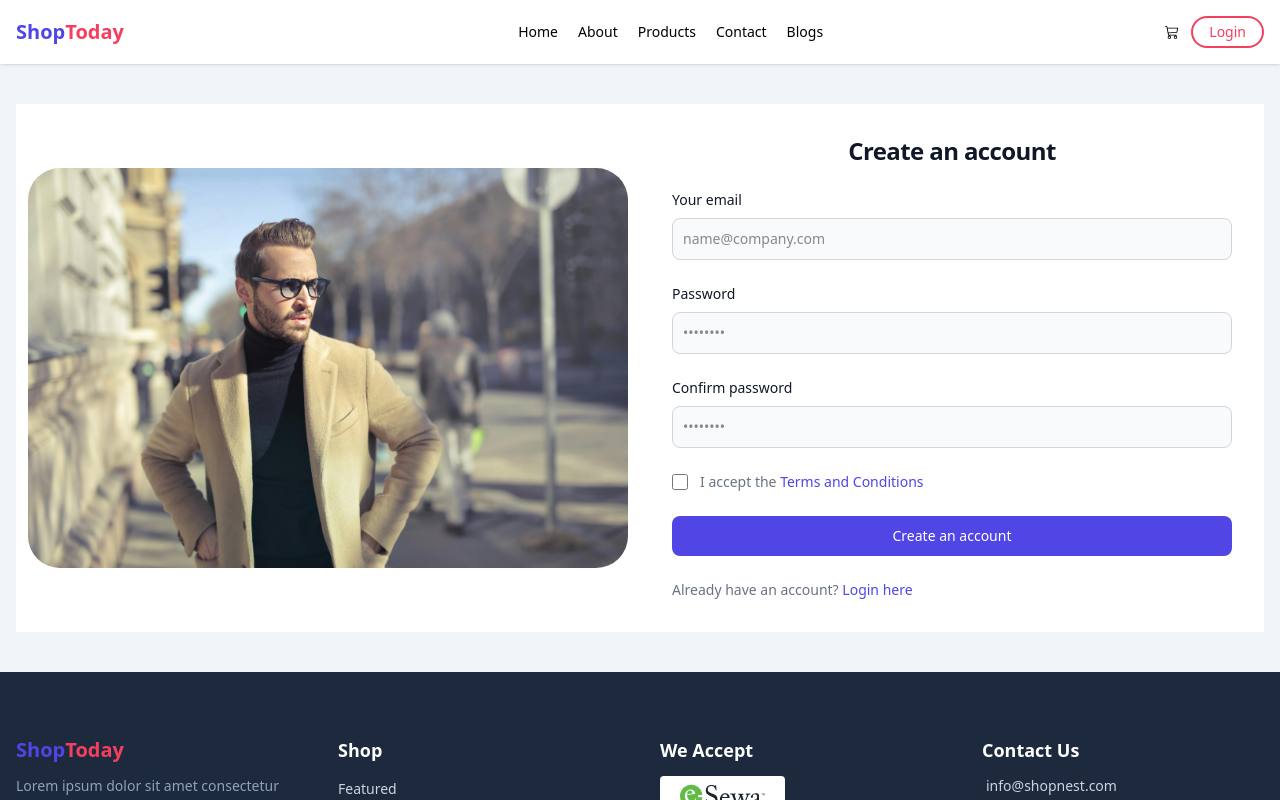
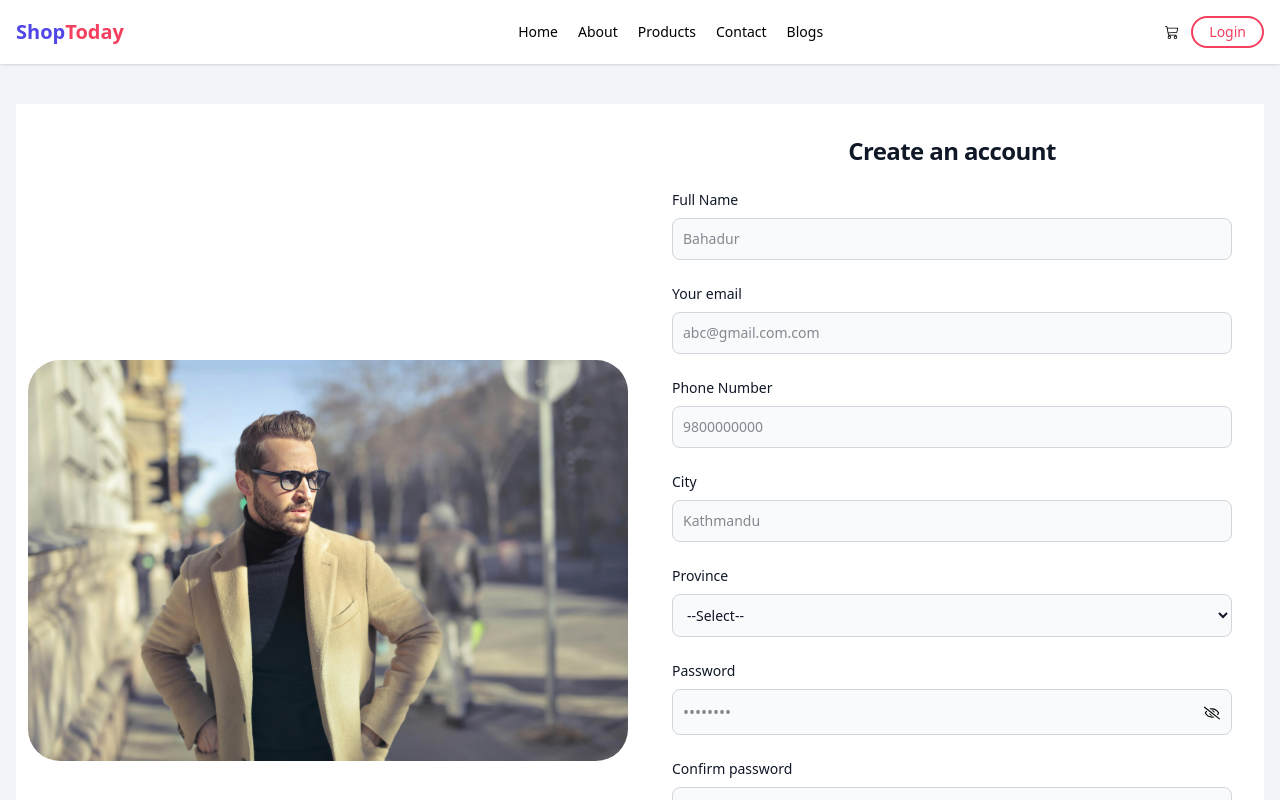
Before and after one commit to baivabbhusal/nextJs, a Next.js app: page /register in a window 1280 px wide. Shown: the top 800 px of the page. Built offline with nearby package versions, Linux system fonts and the light colour scheme; no server answers.

Commit message:
register using api

```diff
--- a/src/api/auth.js
+++ b/src/api/auth.js
@@ -7,4 +7,10 @@ async function login({email,password}){
         password,
     })
 }
-export { login };
+
+async function signup(data){
+    return await axios.post(`${config.apiUrl}/api/auth/register`,{
+     data
+    })
+}
+export { login ,signup};
--- /dev/null
+++ b/src/app/(auth)/_component/PasswordInput.jsx
@@ -0,0 +1,28 @@
+"use client"
+import React from 'react'
+import { FaRegEye,FaRegEyeSlash  } from 'react-icons/fa'
+import { useState } from 'react'
+
+const PasswordInput = (props) => {
+  const [showPassword,setShowPassword]=useState(false);
+  return (
+    <div className='relative'>
+                <input
+                type={showPassword ? "text":"password"}
+                 {...props}
+             placeholder="••••••••" className="bg-gray-50 border border-gray-300 text-gray-900 rounded-lg focus:ring-primary-600 focus:border-primary-600 block w-full p-2.5 dark:bg-gray-700 dark:border-gray-600 dark:placeholder-gray-400 dark:text-white dark:focus:ring-blue-500 dark:focus:border-blue-500"
+
+             />
+             <button type="button"
+             className='absolute top-4 right-3'
+             onClick={()=>setShowPassword(!showPassword)}
+             >
+              {showPassword ? <FaRegEye />:<FaRegEyeSlash />}</button>
+
+
+             </div>
+  )
+}
+
+
+export default PasswordInput
--- a/src/app/(auth)/register/page.js
+++ b/src/app/(auth)/register/page.js
@@ -1,20 +1,59 @@
 "use client";
+
 import React from 'react'
 import { useForm } from "react-hook-form";
 import { EMAIL_REGEX } from '@/constants/regex';
 import Link from 'next/link';
 import { LOGIN_ROUTE } from '@/constants/routes';
+import PasswordInput from '../_component/PasswordInput';
+import { useRouter } from 'next/navigation';
+import { signup } from '@/api/auth';
+import { toast } from 'react-toastify';
 const RegisterPage = () => {
-const { register ,handleSubmit ,formState:{errors}} = useForm();
-function submitForm(data){
-  console.log(data)
-}
+const { register ,handleSubmit , watch,formState:{errors}} = useForm();
+const password=watch("password");
+const router=useRouter();
+
+ async function submitForm(data) {
+    try {
+      const response = await signup({
+        name:data.name,
+        email:data.email,
+        password:data.password,
+        phone:data.phone,
+        address:{
+          city:data.city,
+          province:data.province,
+        }
+      });
+      localStorage.setItem("authToken",response.data?.authToken);
+      toast.success("Account created sucessfully.",{
+        autoClose:1000,
+      })
+      router.push(HOME_ROUTE)
+    }
+     catch (error) {
+      toast.error(error.response?.data,{
+        autoClose:1000,
+
+      })
+    }
+  }
   return (
       <div className="p-6 space-y-4 md:space-y-6 sm:p-8">
         <h1 className="text-xl text-center font-bold leading-tight tracking-tight text-gray-900 md:text-2xl dark:text-white">
           Create an account
         </h1>
         <form onSubmit={handleSubmit(submitForm)} className="space-y-4 md:space-y-6">
+           <div>
+            <label htmlFor="name" className="block mb-2 text-sm font-medium text-gray-900 dark:text-white">Full Name</label>
+            <input type="text"
+              {...register("name", {
+                        required: "Name is required",
+                        })}
+              id="name" className="bg-gray-50 border border-gray-300 text-gray-900 text-sm rounded-lg focus:ring-primary focus:border-primary block w-full p-2.5 dark:bg-gray-700 dark:border-gray-600 dark:placeholder-gray-400 dark:text-white dark:focus:ring-blue-500 dark:focus:border-blue-500" placeholder="Bahadur" required />
+               <p className="text-red-500">{errors.name?.message}</p>
+          </div>
           <div>
             <label htmlFor="email" className="block mb-2 text-sm font-medium text-gray-900 dark:text-white">Your email</label>
             <input type="email"
@@ -25,33 +64,76 @@ function submitForm(data){
                           message: "Invalid email address.",
                         },
                         })}
-              id="email" className="bg-gray-50 border border-gray-300 text-gray-900 text-sm rounded-lg focus:ring-primary focus:border-primary block w-full p-2.5 dark:bg-gray-700 dark:border-gray-600 dark:placeholder-gray-400 dark:text-white dark:focus:ring-blue-500 dark:focus:border-blue-500" placeholder="name@company.com" required />
+              id="email" className="bg-gray-50 border border-gray-300 text-gray-900 text-sm rounded-lg focus:ring-primary focus:border-primary block w-full p-2.5 dark:bg-gray-700 dark:border-gray-600 dark:placeholder-gray-400 dark:text-white dark:focus:ring-blue-500 dark:focus:border-blue-500" placeholder="abc@gmail.com.com" required />
                <p className="text-red-500">{errors.email?.message}</p>
+          </div>
+           <div>
+            <label htmlFor="phone" className="block mb-2 text-sm font-medium text-gray-900 dark:text-white">Phone Number</label>
+            <input type="tel"
+              {...register("phone", {
+                        required: "Phone number is required",
+                        })}
+              id="phone" className="bg-gray-50 border border-gray-300 text-gray-900 text-sm rounded-lg focus:ring-primary focus:border-primary block w-full p-2.5 dark:bg-gray-700 dark:border-gray-600 dark:placeholder-gray-400 dark:text-white dark:focus:ring-blue-500 dark:focus:border-blue-500" placeholder="9800000000" required />
+               <p className="text-red-500">{errors.phone?.message}</p>
+          </div>
+          <div>
+                      <label htmlFor="city" className="block mb-2 text-sm font-medium text-gray-900 dark:text-white">City</label>
+            <input type="text"
+              {...register("city", {
+                        required: "City is required",
+                        })}
+              id="city" className="bg-gray-50 border border-gray-300 text-gray-900 text-sm rounded-lg focus:ring-primary focus:border-primary block w-full p-2.5 dark:bg-gray-700 dark:border-gray-600 dark:placeholder-gray-400 dark:text-white dark:focus:ring-blue-500 dark:focus:border-blue-500" placeholder="Kathmandu" required />
+               <p className="text-red-500">{errors.city?.message}</p>
+          </div>
+          <div>
+            <label htmlFor="province" className="block mb-2 text-sm font-medium text-gray-900 dark:text-white">Province</label>
+            <select id="province"
+                 {...register("province", {
+                        required: "province is required",
+                        })}
+                      defaultValue=""
+            className='bg-gray-50 border border-gray-300 text-gray-900 text-sm rounded-lg focus:ring-blue-500 focus:border-blue-500 block w-full p-2.5 dark:bg-gray-700 dark:border-gray-600 dark:placeholder-gray-400 dark:text-white dark:focus:ring-blue-500 dark:focus:border-blue-500'>
+              <option value="" disabled>--Select--</option>
+              <option value="Bagmati">Bagmati</option>
+              <option value="Gandaki">Gandaki</option>
+              <option value="Karnali">Karnali</option>
+              <option value="Koshi">Koshi</option>
+              <option value="Lumbini">Lumbini</option>
+              <option value="Madesh">Madesh</option>
+              <option value="Sudurpashchim">Sudurpashchim</option>
+            </select>
+               <p className="text-red-500">{errors.province?.message}</p>
           </div>
           <div>
             <label htmlFor="password" className="block mb-2 text-sm font-medium text-gray-900 dark:text-white">Password</label>
-            <input type="password"
-              {...register("password", {
+            <PasswordInput
+            id="password"
+             {...register("password", {
             required: "Password is required",
             minLength:{
               value:6,
-              message:"Password length must be greather than 6."
-            }
-          })}
-           id="password" placeholder="••••••••" className="bg-gray-50 border border-gray-300 text-gray-900 text-sm rounded-lg focus:ring-primary focus:border-primary block w-full p-2.5 dark:bg-gray-700 dark:border-gray-600 dark:placeholder-gray-400 dark:text-white dark:focus:ring-blue-500 dark:focus:border-blue-500" />
+              message:"Password must be at least 6 characters."
+            },
+          })}/>
            <p className="text-red-500">{errors.password?.message}</p>
           </div>
           <div>
             <label htmlFor="confirm-password" className="block mb-2 text-sm font-medium text-gray-900 dark:text-white">Confirm password</label>
-            <input type="confirm-password"
+            <PasswordInput
+            id="confirm-password"
             {...register("confirmPassword", {
             required: "confirm Password is required",
             minLength:{
               value:6,
-              message:"Password length must be greather than 6."
+              message:"Password length must be greater than 6."
+            },
+            validate:(value)=>{
+              if(value === password ) return true;
+              return "Password didn't matched."
+
+
             }
-          })}
-          id="confirm-password" placeholder="••••••••" className="bg-gray-50 border border-gray-300 text-gray-900 text-sm rounded-lg focus:ring-primary focus:border-primary block w-full p-2.5 dark:bg-gray-700 dark:border-gray-600 dark:placeholder-gray-400 dark:text-white dark:focus:ring-blue-500 dark:focus:border-blue-500"  />
+          })}/>
            <p className="text-red-500">{errors.confirmPassword?.message}</p>
           </div>
           <div className="flex items-start">
--- a/src/components/AuthMenu.jsx
+++ b/src/components/AuthMenu.jsx
@@ -2,19 +2,20 @@
 import React from 'react'
 import { LOGIN_ROUTE } from '@/constants/routes'
 import Link from 'next/link'
-import { useRouter } from 'next/router'
+import { useRouter } from 'next/navigation';
 
 const AuthMenu = () => {
     const authToken=localStorage.getItem("authToken");
      const router=useRouter();
      function logout(){
         localStorage.removeItem("authToken");
-        router.push(LOGIN_ROUTE);
+       router.push(LOGIN_ROUTE);
 
      }
     if(authToken) return(
-    <button  onClick={logout} className='bg-secondary p-2 '>Log Out</button>
+    <button className='border-2 rounded-3xl p-2 ' onClick={logout}>Log Out</button>
     );
+
   return (
             <Link href={LOGIN_ROUTE} className="text-sm text-secondary border-secondary border-2 rounded-3xl px-4 py-1 hover:bg-secondary hover:text-white transition">
           Login
@@ -22,4 +23,4 @@ const AuthMenu = () => {
   )
 }
 
-export default AuthMenu
+export default AuthMenu;
--- a/src/components/header.jsx
+++ b/src/components/header.jsx
@@ -4,7 +4,7 @@ import Logo from './logo'
 import NavbarMenu from './navbar'
 import { LOGIN_ROUTE } from '@/constants/routes'
 import { BsCart3 } from "react-icons/bs";
-import AuthMenu from './AuthMenu'
+import AuthMenu from './AuthMenu';
 
 const Header = () => {
   return (
```
Also changed, not shown: src/app/(auth)/login/page.js (+6 -5 lines).
